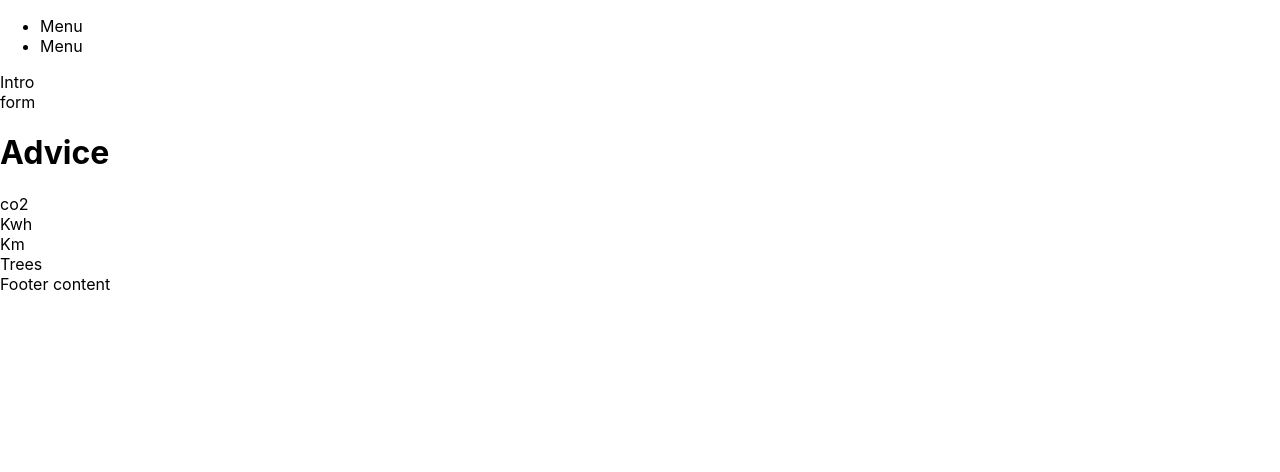
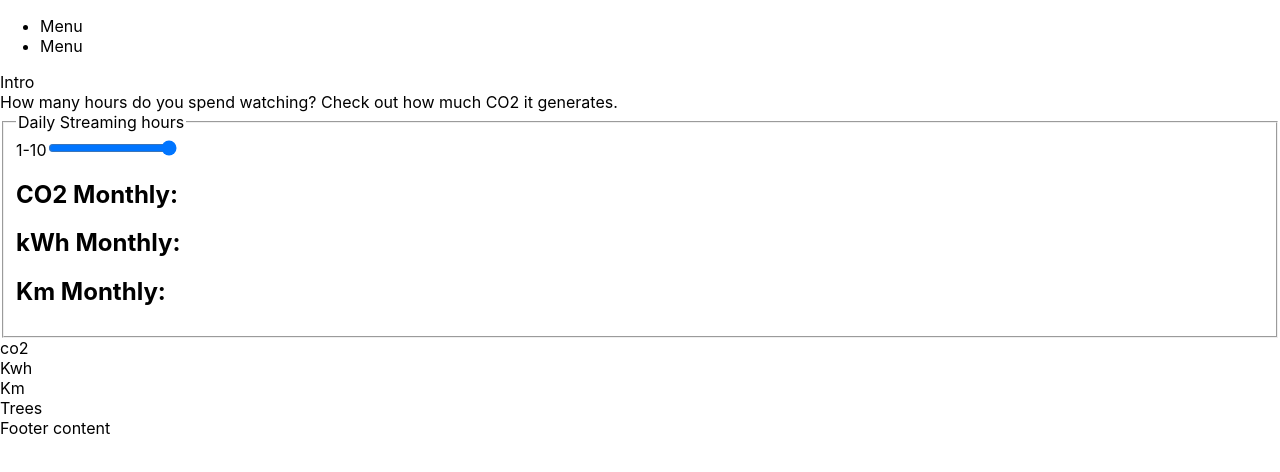
Before and after one commit to nikidkny/sustainableweb, a Next.js app: page / in a window 1280 px wide. Shown: the top 472 px of the page. Built offline with nearby package versions, Linux system fonts and the light colour scheme.

Commit message:
Form i Container

```diff
--- a/components/Container.js
+++ b/components/Container.js
@@ -1,18 +1,52 @@
 import Intro from "../components/Intro";
-import Form from "../components/Form";
+// import Form from "../components/Form";
 import GettingCo2 from "../components/GettingCo2";
 import GettingKwh from "../components/GettingKwh";
 import GettingKm from "../components/GettingKm";
 import GettingTrees from "../components/GettingTrees";
 
+import { useState } from "react";
+
 export default function Container() {
+  //Here we define the States for CO2, kWh and Km
+  // const initCo2 = 0.23314;
+  // const initKwh = 0.85;
+  // const initKm = 4.5;
+  const [co2, setCo2] = useState();
+  const [kwh, setKwh] = useState();
+  const [km, setKm] = useState();
+
+  const calculate = (event) => {
+    const input = event;
+    setCo2((initialValue) => initialValue * 30 * 0.23314);
+    setKwh((initialValue) => initialValue * 30 * 0.85);
+    setKm((initialValue) => initialValue * 30 * 4.5);
+    console.log(co2);
+    console.log(kwh);
+    console.log(km);
+
+    // setCo2(event.target.value);
+    // console.log("CO2:", event.target.value);
+  };
+
   return (
     <>
       <Intro />
-      <Form />
-      <h1>
-        <a>Advice</a>
-      </h1>
+      {/* <Form /> */}
+      <section>
+        <form id="form">
+          <div>How many hours do you spend watching? Check out how much CO2 it generates.</div>
+          <fieldset>
+            <legend>Daily Streaming hours</legend>
+            <label htmlFor="hours">1-10</label>
+            {/* <input type="text" name="hours"></input> */}
+            <input type="range" step="1" min="0" max="10" id="hours" name="hours" onChange={calculate} />
+            <h2>CO2 Monthly: {co2}</h2>
+            <h2>kWh Monthly: {kwh}</h2>
+            <h2>Km Monthly: {km}</h2>
+          </fieldset>
+        </form>
+      </section>
       <GettingCo2 />
       <GettingKwh />
       <GettingKm />
--- a/components/Form.js
+++ b/components/Form.js
@@ -1,3 +1,19 @@
 export default function Form() {
-  return <div>form</div>;
+  return (
+    <>
+      <form id="form">
+        <div>How many hours do you spend watching? Check out how much CO2 it generates.</div>
+        <fieldset>
+          <legend>Daily Streaming hours</legend>
+          <label htmlFor="hours">1-10</label>
+          {/* <input type="text" name="hours"></input> */}
+          <input type="range" step="1" min="0" max="10" id="hours" name="hours" />
+          {/* onChange ?? when value="1" What's that?? */}
+          <button value="submit" id="calculate">
+            CALCULATE
+          </button>
+        </fieldset>
+      </form>
+    </>
+  );
 }
```
